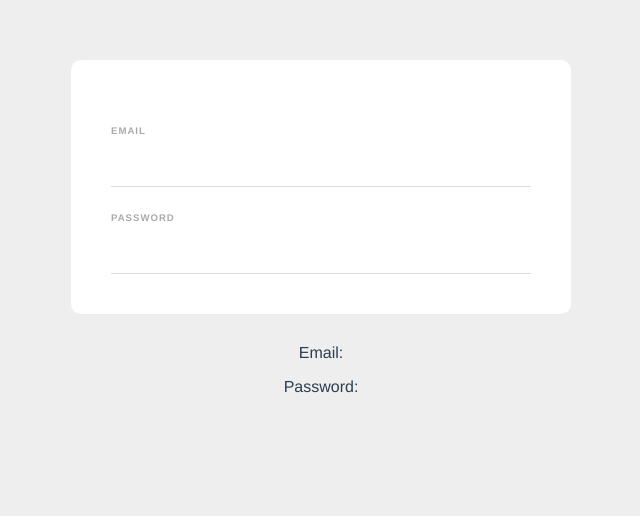
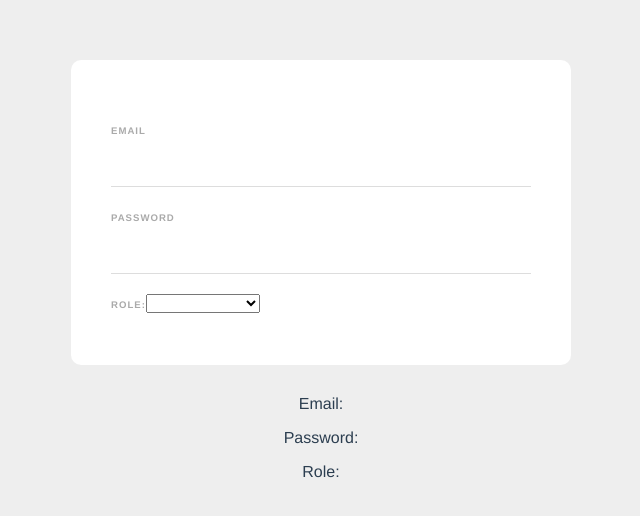
Before and after one commit to armullen/VueWebForm, a Vue app: page / in a window 1280 px wide. Shown: the top 516 px of the page, without its empty margins (319-959 px from the left). Built offline with nearby package versions, Linux system fonts and the light colour scheme.

Commit message:
updating

```diff
--- a/src/components/SignupForm.vue
+++ b/src/components/SignupForm.vue
@@ -6,9 +6,16 @@
         <label>Password</label>
         <input type="password" required v-model="password">
 
+        <label>Role:</label>
+        <select v-model="role">
+            <option value="developer">Web Developer</option>
+            <option value="designer">Web Designer</option>
+        </select>
+
     </form>
     <p>Email: {{ email }}</p>
     <p>Password: {{ password }}</p>
+    <p>Role: {{ role }}</p>
 </template>
 
 <script>
@@ -16,7 +23,8 @@
         data() {
             return {
                 email:'',
-                password:''
+                password:'',
+                role:''
             }
         }
     }
```
